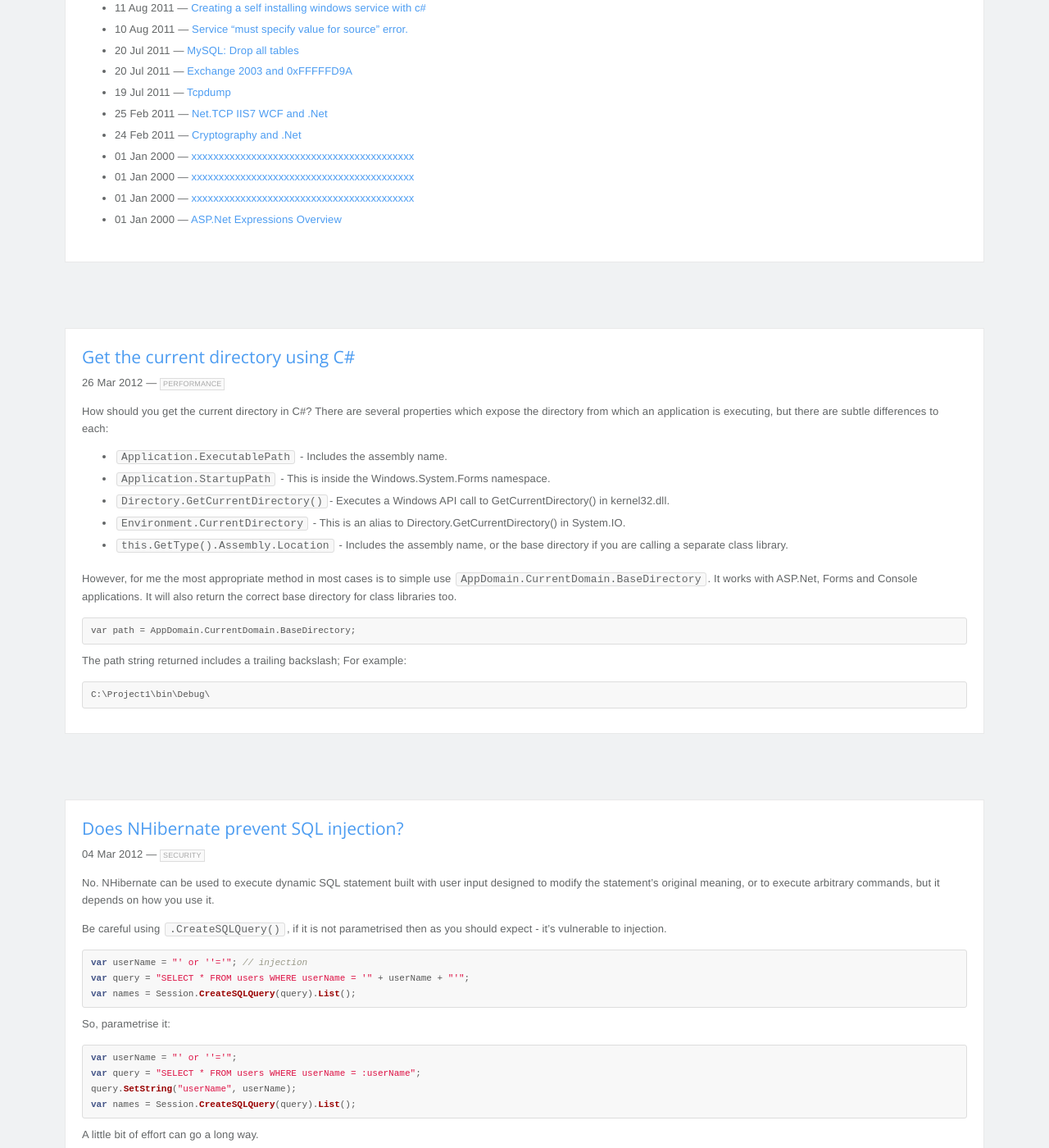
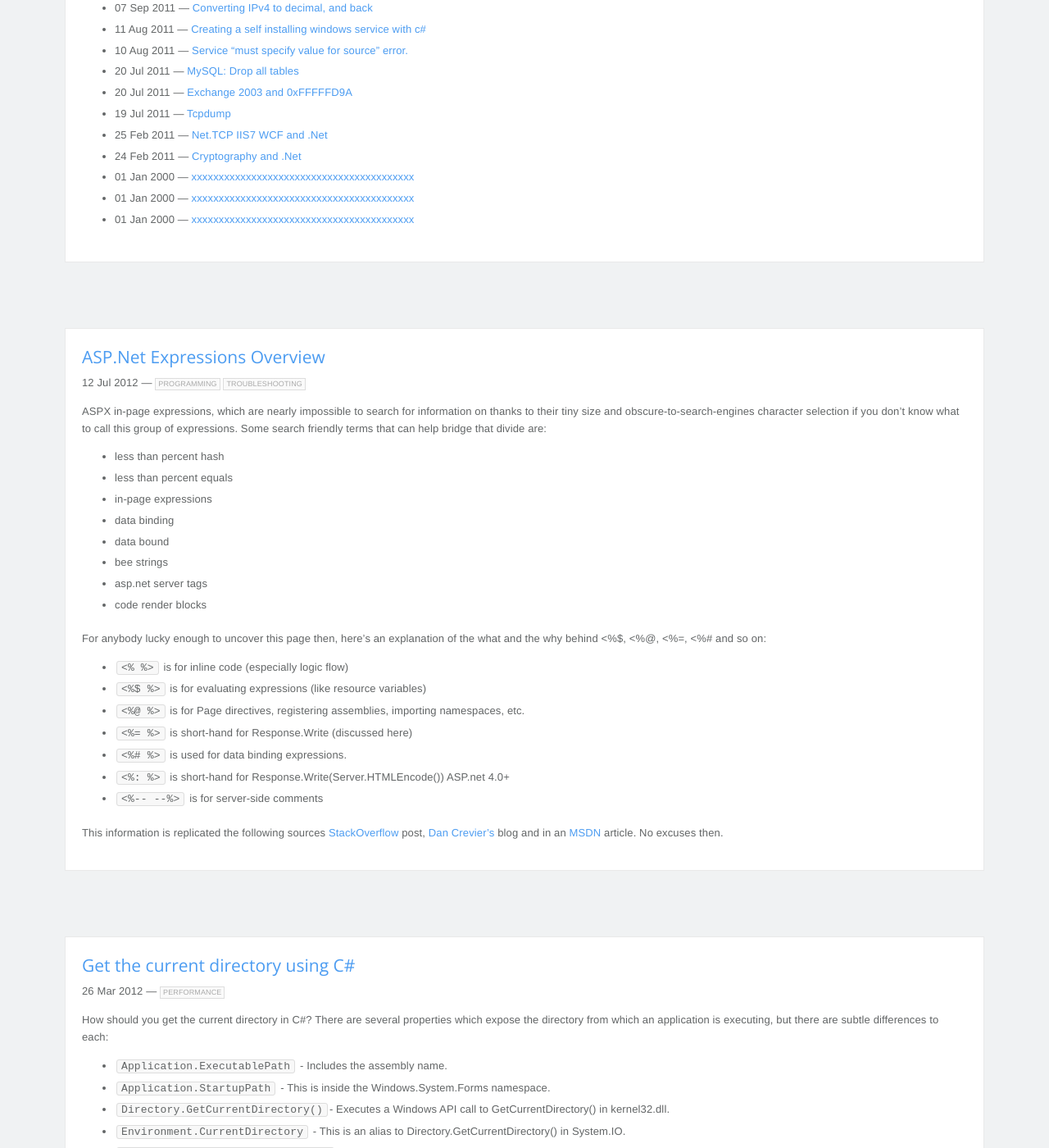
Before and after one commit to pingfu/pingfu.github.io, a Jekyll site: the page built from blog.html, in a window 1280 px wide and 1400 px high, scrolled down 487 px. Shown: the whole window at 82% size. Built offline with Jekyll 4.4.1, drawn with Linux system fonts in a browser that asks for light colours; nearby versions of some CDN libraries; Markdown is read by kramdown in place of the engine named in the settings; some of the changed text lies outside the part shown.

Commit message:
updated posts

```diff
--- a/_posts/2012-07-12-asp-dotnet-expressions-overview.markdown
+++ b/_posts/2012-07-12-asp-dotnet-expressions-overview.markdown
@@ -1,7 +1,7 @@
 ---
 layout: post
 title: "ASP.Net Expressions Overview"
-date: 2000-01-01 00:00:00
+date: 2012-07-12
 categories: Programming Troubleshooting
 tags: asp.net
 ---
```
